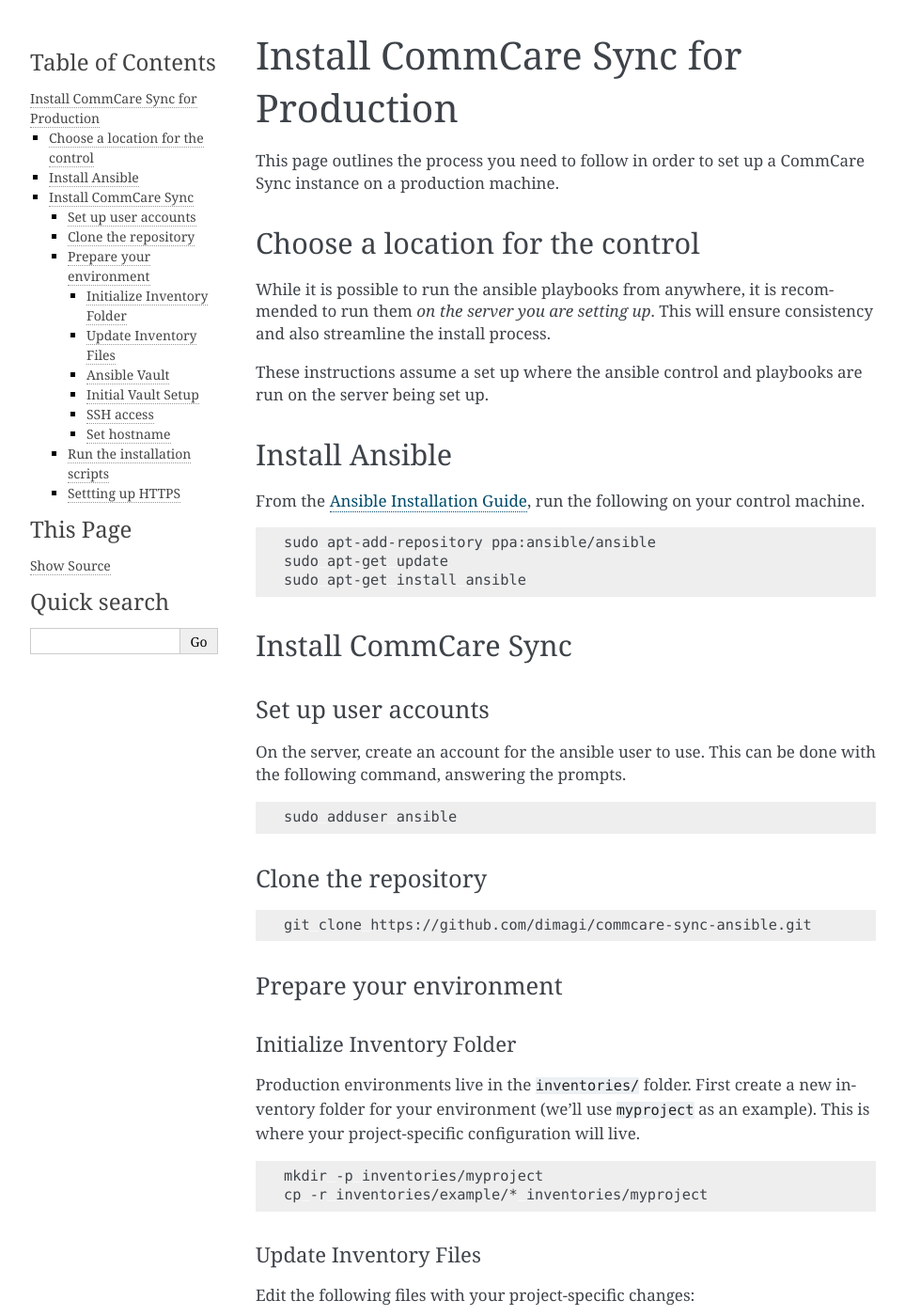
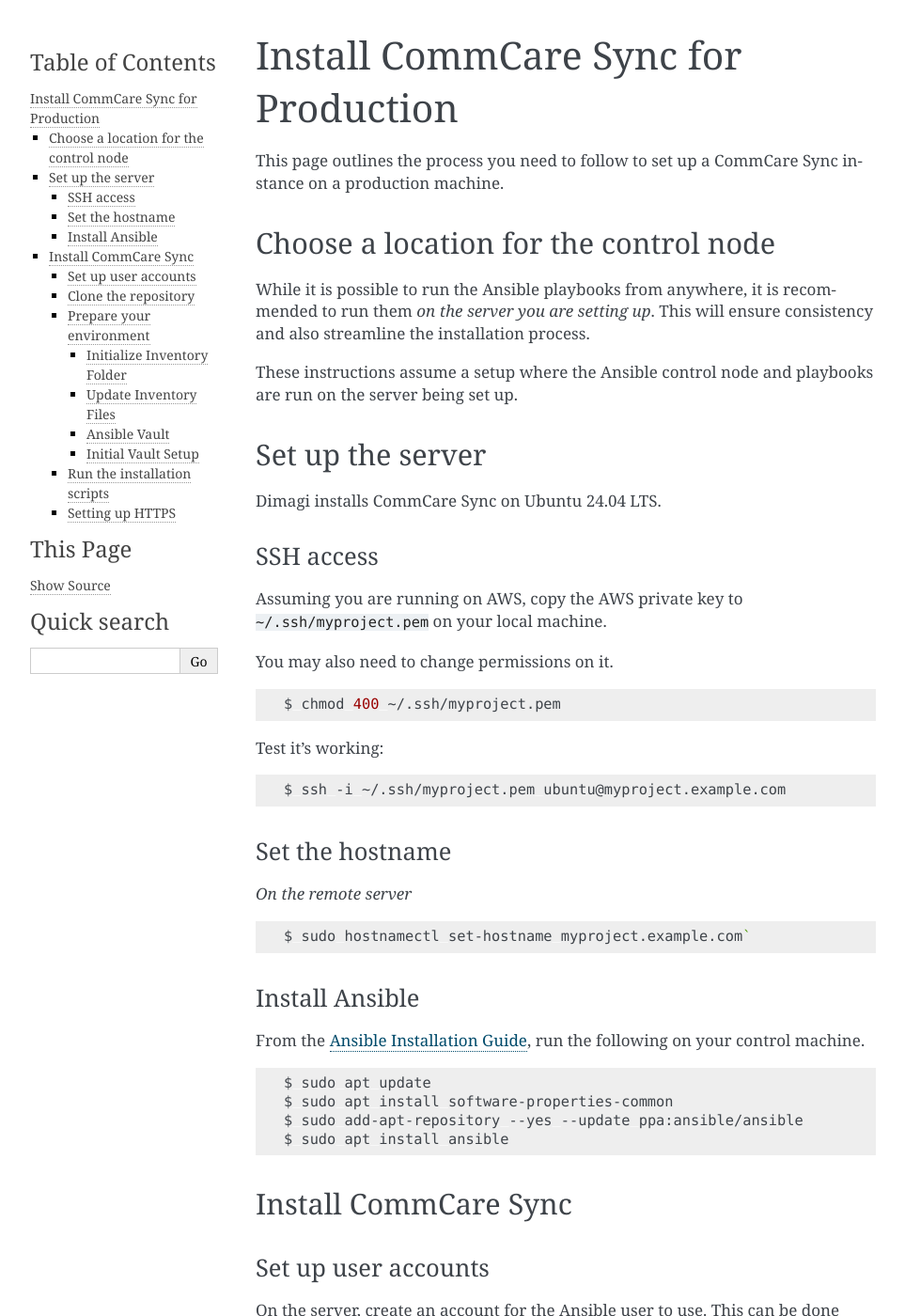
Before and after one commit to dimagi/commcare-sync-ansible, a Sphinx documentation site: the page built from docs/production.md, in a window 1280 px wide and 1400 px high. Shown: the whole window at 94% size, without its empty margins (148-1111 px from the left). Built offline with Sphinx 7.4.7, drawn with Linux system fonts in a browser that asks for light colours; some of the changed text lies outside the part shown.

Commit message:
Heavy editing and updates to production.md docs

````diff
--- a/docs/production.md
+++ b/docs/production.md
@@ -1,60 +1,134 @@
 Install CommCare Sync for Production
-=====================
-This page outlines the process you need to follow in order to set up a CommCare Sync instance on a production machine.
+====================================
 
-## Choose a location for the control
+This page outlines the process you need to follow to set up a CommCare
+Sync instance on a production machine.
 
-While it is possible to run the ansible playbooks from anywhere,
+## Choose a location for the control node
+
+While it is possible to run the Ansible playbooks from anywhere,
 it is recommended to run them *on the server you are setting up*.
-This will ensure consistency and also streamline the install process.
+This will ensure consistency and also streamline the installation
+process.
 
-These instructions assume a set up where the ansible control and playbooks are run on the server being set up.
+These instructions assume a setup where the Ansible control node and
+playbooks are run on the server being set up.
 
-## Install Ansible
+## Set up the server
 
-From the [Ansible Installation Guide](https://docs.ansible.com/ansible/latest/installation_guide/intro_installation.html#installing-ansible-on-ubuntu),
+Dimagi installs CommCare Sync on Ubuntu 24.04 LTS.
+
+### SSH access
+
+Assuming you are running on AWS, copy the AWS private key to
+`~/.ssh/myproject.pem` on your local machine.
+
+You may also need to change permissions on it.
+
+```shell
+$ chmod 400 ~/.ssh/myproject.pem
+```
+
+Test it's working:
+
+```shell
+$ ssh -i ~/.ssh/myproject.pem ubuntu@myproject.example.com
+```
+
+### Set the hostname
+
+*On the remote server*
+
+```shell
+$ sudo hostnamectl set-hostname myproject.example.com`
+```
+
+### Install Ansible
+
+From the
+[Ansible Installation Guide](https://docs.ansible.com/projects/ansible/latest/installation_guide/installation_distros.html#installing-ansible-on-ubuntu),
 run the following on your control machine.
 
-```bash
-sudo apt-add-repository ppa:ansible/ansible
-sudo apt-get update
-sudo apt-get install ansible
+```shell
+$ sudo apt update
+$ sudo apt install software-properties-common
+$ sudo add-apt-repository --yes --update ppa:ansible/ansible
+$ sudo apt install ansible
 ```
 
 ## Install CommCare Sync
+
 ### Set up user accounts
 
-On the server, create an account for the ansible user to use.
-This can be done with the following command, answering the prompts.
+On the server, create an account for the Ansible user to use. This can
+be done with the following command, answering the prompts.
 
-```bash
-sudo adduser ansible
+```shell
+$ sudo adduser ansible
+```
+
+Allow the user to use `sudo` without being prompted for a password:
+
+```shell
+$ sudo adduser ansible sudo
+$ cat << EOL | sudo tee /etc/sudoers.d/99-ansible
+# User rules for ansible
+ansible ALL=(ALL) NOPASSWD:ALL
+EOL
+```
+
+Ansible will use SSH to connect to the host as the Ansible user. The
+Ansible user won't need to log in using a password. Lock the password.
+
+```shell
+$ sudo passwd -l ansible
+```
+
+Log in as `ansible` and create an empty SSH `authorized_keys` file:
+
+```shell
+ubuntu $ sudo -iu ansible
+ansible $ mkdir ~/.ssh/
+ansible $ touch ~/.ssh/authorized_keys
+ansible $ logout
+```
+
+Generate an SSH key pair for your user on the remote server. Do not set
+a passphrase. Append the public key to the Ansible user's
+`authorized_keys` file:
+
+```shell
+ubuntu $ ssh-keygen -t ed25519 -C "$USER@$(hostname -f)"
+ubuntu $ cat ~/.ssh/id_ed25519.pub | sudo tee -a ~ansible/.ssh/authorized_keys
 ```
 
 ### Clone the repository
 
-```bash
-git clone https://github.com/dimagi/commcare-sync-ansible.git
+```shell
+$ git clone https://github.com/dimagi/commcare-sync-ansible.git
 ```
 
 ### Prepare your environment
 
 #### Initialize Inventory Folder
-Production environments live in the `inventories/` folder.
-First create a new inventory folder for your environment (we'll use `myproject` as an example).
-This is where your project-specific configuration will live.
 
-```bash
-mkdir -p inventories/myproject
-cp -r inventories/example/* inventories/myproject
+Production environments live in the `inventories/` folder. First create
+a new inventory folder for your environment (we'll use `myproject` as
+an example). This is where your project-specific configuration will
+live.
+
+```shell
+$ mkdir -p inventories/myproject
+$ cp -r inventories/example/* inventories/myproject
 ```
+
 #### Update Inventory Files
 
 Edit the following files with your project-specific changes:
 * `inventories/myproject/hosts.yml`
     * `vars.env`: your environment name
-    * `hosts.local1.ansible_user`: username of your ansible user
-    * `hosts.local1.ansible_host`: hostname/public IP where your ansible user lives
+    * `hosts.local1.ansible_user`: username of your Ansible user
+    * `hosts.local1.ansible_host`: hostname/public IP where your Ansible user lives
 * `inventories/myproject/group_vars/commcare_sync/vars.yml`
     * `public_host`: your commcare-sync hostname
     * `superset_public_host`: your superset hostname
@@ -64,31 +138,36 @@
 
 #### Ansible Vault
 
-Production environments should use [Ansible Vault](https://docs.ansible.com/ansible/latest/user_guide/vault.html) to manage secrets.
-That page has lots of details about editing and using files with Vault.
+Production environments should use
+[Ansible Vault](https://docs.ansible.com/ansible/latest/user_guide/vault.html)
+to manage secrets. That page has lots of details about editing and using
+files with Vault.
 
 The example environment includes a vault file which you should remove:
-```bash
-rm inventories/myproject/group_vars/commcare_sync/vault.yml
+```shell
+$ rm inventories/myproject/group_vars/commcare_sync/vault.yml
 ```
 
 #### Initial Vault Setup
 
-The following one-time setup is used to generate keys / files for Ansible Vault.
+The following one-time setup is used to generate keys and files for
+Ansible Vault.
 
-_Generate Vault Key_
+Generate a vault key:
 
-```bash
-openssl rand -base64 2048 > ~/myproject-ansible-vault
+```shell
+$ openssl rand -base64 2048 > ~/myproject-ansible-vault
 ```
 
-_Create Vault Vars File_
-```bash
-ansible-vault create --vault-password-file ~/myproject-ansible-vault ./inventories/myproject/group_vars/commcare_sync/vault.yml
+Create a vault vars file:
+
+```shell
+$ ansible-vault create \
+    --vault-password-file ~/myproject-ansible-vault \
+    ./inventories/myproject/group_vars/commcare_sync/vault.yml
 ```
 
 Add your secrets here, e.g.
-
 ```
 # My Project Vault File
 
@@ -99,71 +178,46 @@
 vault_superset_secret_key: <secret5>
 ```
 
-(You can generate a good random key from a command line:)
-```
-$ python3 -c 'import string
-import secrets
-chars = string.ascii_letters + string.digits
-key = "".join(secrets.choice(chars) for x in range(64))
-print(key)'
+Use your password manager to generate good random keys. (Don't have a
+password manager? (WHAT?!) Try [KeePassXC](https://keepassxc.org/).)
+
+You can edit the file later using:
+
+```shell
+$ ansible-vault edit \
+    --vault-password-file ~/myproject-ansible-vault \
+    ./inventories/myproject/group_vars/commcare_sync/vault.yml
 ```
 
-You run the following to edit the file later:
+### Run the installation scripts
 
-```bash
-ansible-vault edit --vault-password-file ~/myproject-ansible-vault ./inventories/myproject/group_vars/commcare_sync/vault.yml
+```shell
+$ ansible-galaxy install -r requirements.yml
+$ ansible-playbook -i inventories/myproject commcare_sync.yml \
+    --vault-password-file ~/myproject-ansible-vault -vv
 ```
 
-#### SSH access
+### Setting up HTTPS
 
-Assuming you are running on AWS, *Copy the AWS private key to `~/myproject.pem` on your local machine.*
+Currently this tool does not support setting up HTTPS. To set up SSL,
+log into your new CommCare Sync server and install certbot:
 
-You may also need to change permissions on it.
-
-```bash
-chmod 400 ~/myproject.pem
+```shell
+$ sudo apt install certbot python3-certbot-nginx
 ```
 
-Test it's working:
+Then run
 
-```bash
-ssh -i ~/myproject.pem ubuntu@my.server.ip
-```
-
-#### Set hostname
-
-*On the remote server*
-
-`sudo hostnamectl set-hostname myproject-server`
-
-
-### Run the installation scripts
-```bash
-ansible-galaxy install -r requirements.yml
-ansible-playbook -i inventories/myproject commcare_sync.yml --vault-password-file ~/myproject-ansible-vault -vv
-```
-
-### Settting up HTTPS
-
-HTTPS set up is currently not supported by this tool. To set up SSL, login to your machine and install certbot:
-
-```
-sudo apt install certbot python3-certbot-nginx
-```
-
-Then run:
-
-```
-sudo certbot --nginx
+```shell
+$ sudo certbot --nginx
 ```
 
 and follow the prompts.
 
-You'll need to repeat this process for each site (e.g. commcare-sync and superset).
-You may also need to open up port 443 on AWS or your firewall.
+You'll need to repeat this process for each site (e.g. commcare-sync and
+superset). You may also need to open up port 443 on AWS or your
+firewall.
 
-**After setting up HTTPS you should set `ssl_enabled=yes` and `superset_ssl_enabled=yes` in your `vars.yml` file,
-otherwise running a full `ansible-playbook` will undo the changes!**
-
-You can set `ssl_enabled=yes` and `superset_ssl_enabled=yes` to prevent this from happening
-after enabling SSL support.
+**After setting up HTTPS you should set `ssl_enabled=yes` and
+`superset_ssl_enabled=yes` in your `vars.yml` file, otherwise running a
+full `ansible-playbook` will undo the changes!**
````
